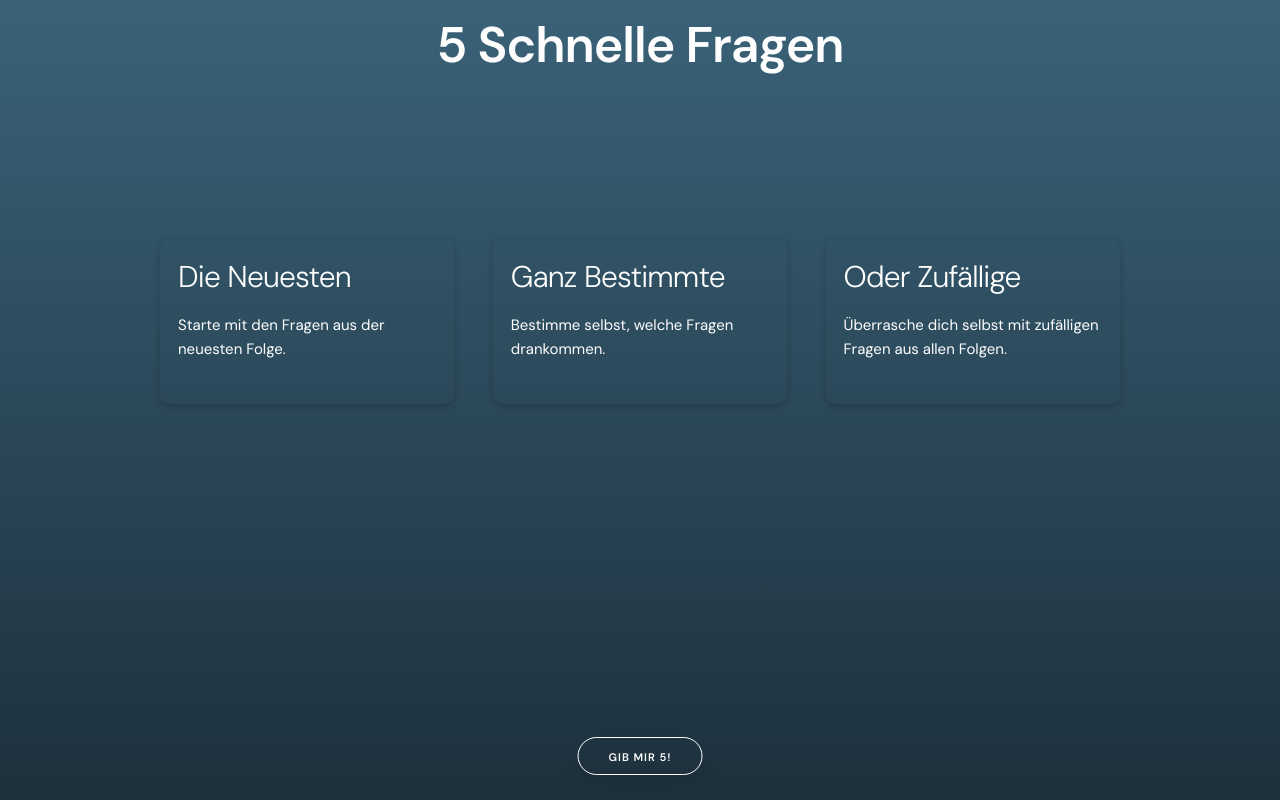
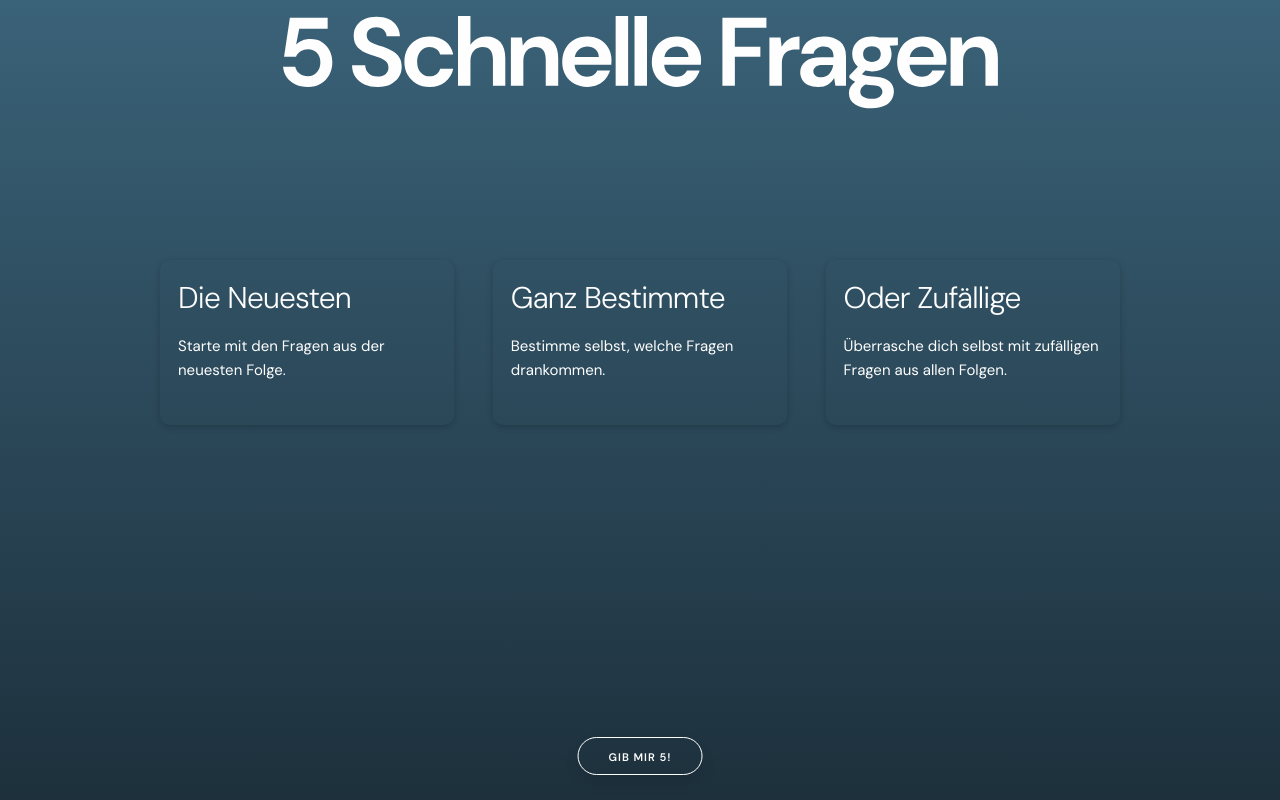
Before and after one commit to jis3r/5schnellefragen, a Svelte app: page / in a window 1280 px wide. Built offline with nearby package versions, Linux system fonts and the light colour scheme.

Commit message:
fix: replaced header-text with svg

```diff
--- a/src/components/Header.svelte
+++ b/src/components/Header.svelte
@@ -1,54 +1,3 @@
 <div class="row">
-    <div class="twelve columns">
-        <h1>5 Schnelle Fragen</h1>
-    </div>
+    <img src="img/header.svg" alt="5 Schnelle Fragen" style="width: 100%; max-width: 715px; margin 0 auto;">
 </div>
-
-<style>
-    h1 {
-        font-weight: bold;
-        font-size: 3.2rem;
-    }
-    @media (min-width: 322px) {
-        h1 {
-            font-size: 3.3rem;
-        }
-    }
-    @media (min-width: 330px) {
-        h1 {
-            font-size: 3.4rem;
-        }
-    }
-    @media (min-width: 338px) {
-        h1 {
-            font-size: 3.5rem;
-        }
-    }
-    @media (min-width: 346px) {
-        h1 {
-            font-size: 3.6rem;
-        }
-    }
-    @media (min-width: 362px) {
-        h1 {
-            font-size: 3.8rem;
-        }
-    }
-    @media (min-width: 370px) {
-        h1 {
-            font-size: 3.9rem;
-        }
-    }
-
-    @media (min-width: 380px) {
-        h1 {
-            font-size: 4rem;
-        }
-    }
-
-    @media (min-width: 550px) {
-        h1 {
-        font-size: 5rem;
-        }
-    }
-</style>
```
Also changed, not shown: public/img/header.svg (added).
